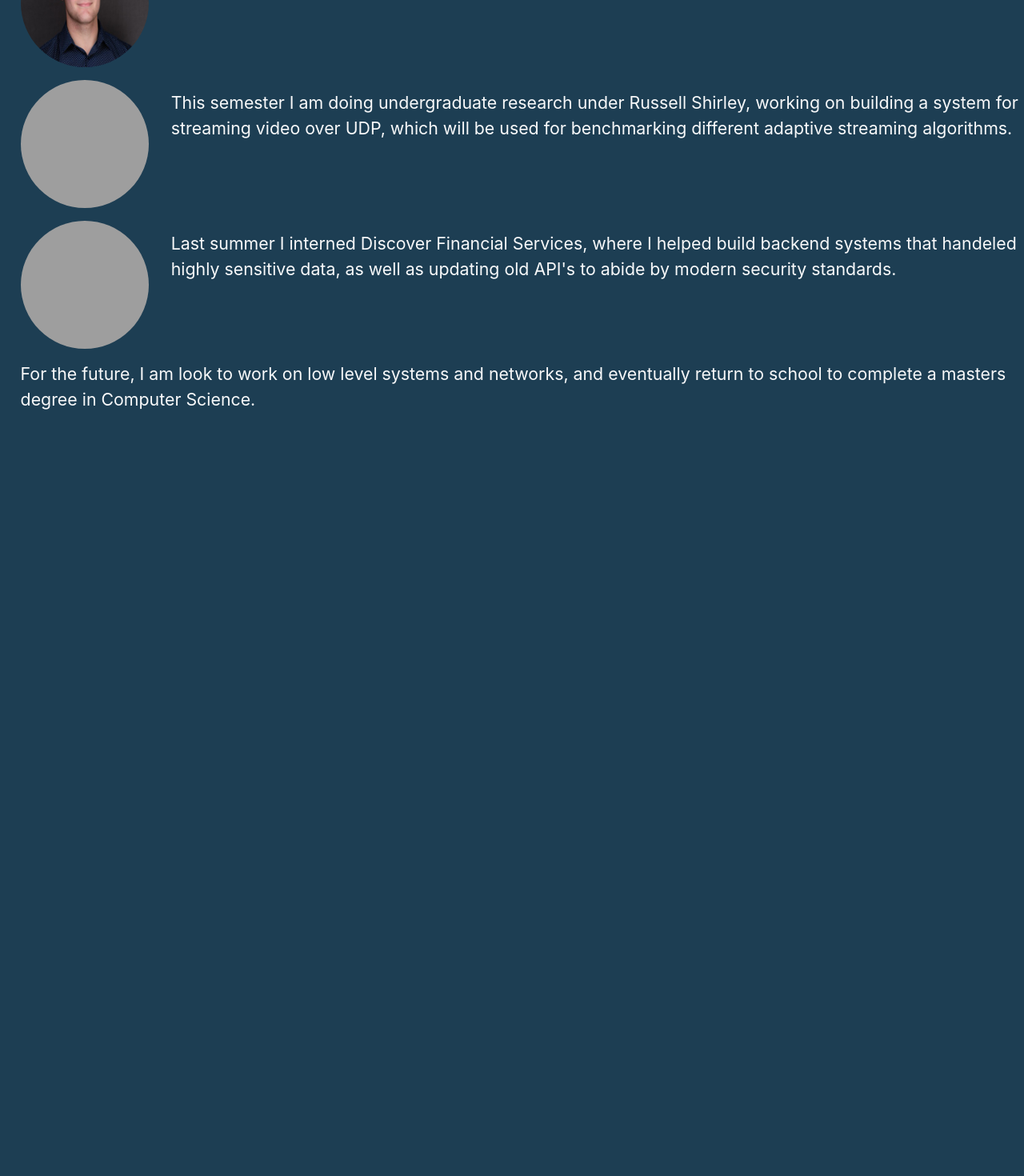
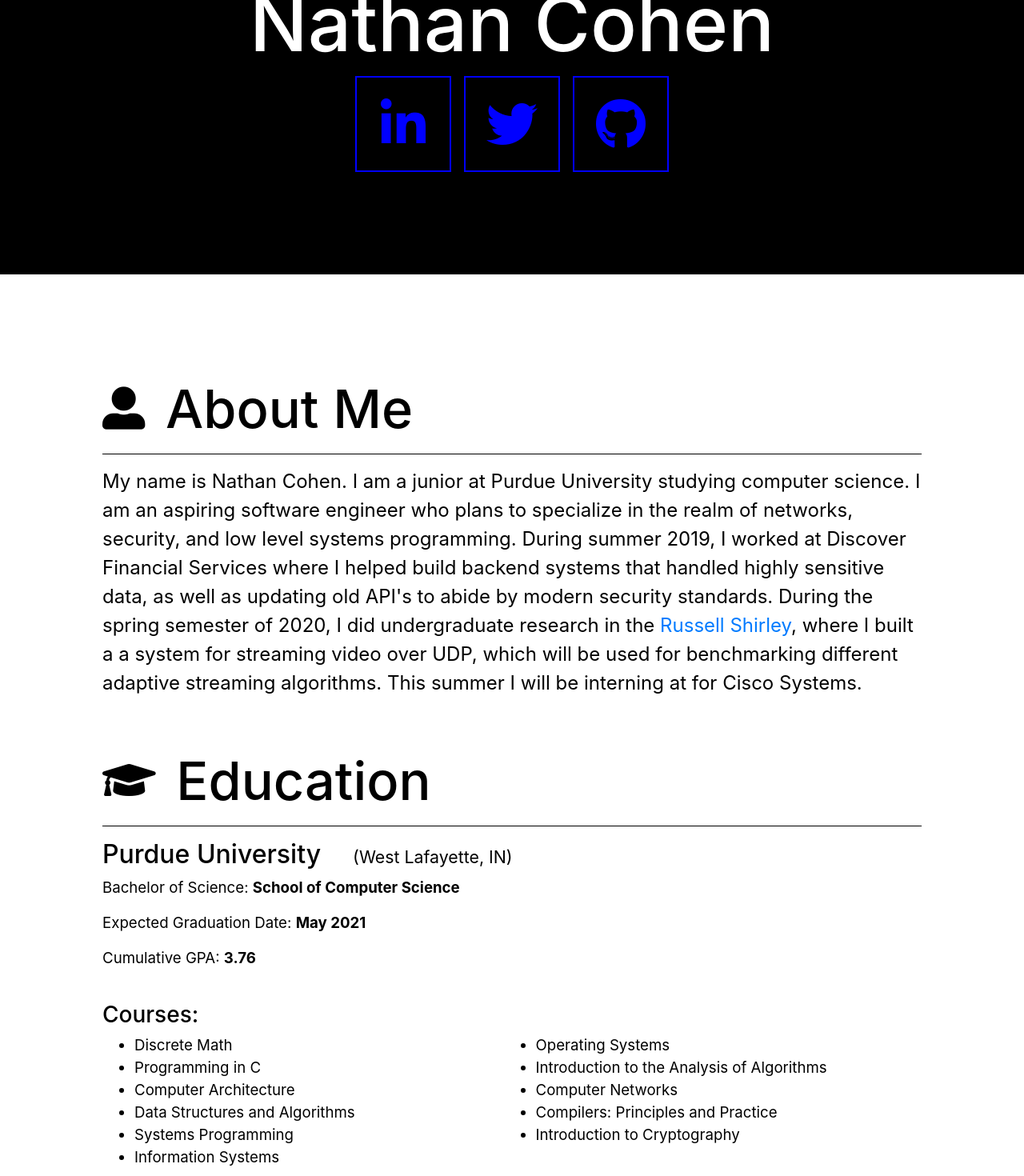
Before and after one commit to najaco/personal-website, a React (Create React App) app: page /#/about-me in a window 1280 px wide. Shown: the part 220-1690 px from the top of the page at 80% size. Before the commit the page ends 800 px from the top, so only its background shows below. Built offline with nearby package versions, Linux system fonts and the light colour scheme; grey boxes are pictures that could not be loaded.

Commit message:
Reformatted Website

```diff
--- a/src/App.js
+++ b/src/App.js
@@ -21,7 +21,7 @@ function App() {
     <Helmet>
         <title>{TITLE}</title>
     </Helmet>
-      <HashRouter>
+      {/* <HashRouter>
         <div className="TopNavigationBar">
           <Navbar bg="light" variant="light" stickey="top">
             <Navbar.Brand href={toRoute("/")}>Nathan Cohen</Navbar.Brand>
@@ -31,7 +31,7 @@ function App() {
               <Nav.Link href={toRoute("/about-me")}>About Me</Nav.Link>
               <Nav.Link href={toRoute("/education")}>Education</Nav.Link>
               {/* <Nav.Link href={toRoute("/projects")}>Projects</Nav.Link> */}
-              <Nav.Link href={Resume}>Résumé</Nav.Link>
+              {/* <Nav.Link href={Resume}>Résumé</Nav.Link>
             </Nav>
             </Navbar.Collapse>
           </Navbar>
@@ -43,7 +43,11 @@ function App() {
           <Route path="/education" component={Education} />
           <Route path="/projects" component={Projects} />
         </Switch>
-      </HashRouter>
+      </HashRouter> */}
+      <Home/>
+      <About/>
+      <Education/>
+      <Projects/>
     </div>
   );
 }
--- a/src/index.css
+++ b/src/index.css
@@ -5,8 +5,8 @@ body {
     sans-serif;
   -webkit-font-smoothing: antialiased;
   -moz-osx-font-smoothing: grayscale;
-  background-color: #1d3e53;
-
+  /* background-color: #1d3e53; */
+background-color: white;
 }
 
 code {
--- a/src/pages/AboutMe.js
+++ b/src/pages/AboutMe.js
@@ -1,56 +1,25 @@
-import React from "react";
-import Image from "react-bootstrap/Image";
-import "./Page.css";
-const ProfilePic = require("../assets/profile_pic_resize.png");
-const PurduePic = "https://2jsqmx3urpic3hm7hj2c4vvi-wpengine.netdna-ssl.com/files/purdue-logo.png"
-const DiscoverPic = "https://nmgprod.s3.amazonaws.com/media/editorial/2019/06/17/discover.png"
+import './Page.css';
+
+import React from 'react';
+import Image from 'react-bootstrap/Image';
+import SectionTitle from "./SectionTitle";
+
+const ProfilePic = require('../assets/profile_pic_resize.png');
 function About() {
   return (
-    <div className="Page">
-      <h1>About Me</h1>
-      {/* <Image src={ProfilePic} roundedCircle />
-      <p>
-        I am a junior at Purdue University,
-        majoring in computer science and minoring in entrepreneurship My
-        concentrations include systems, security, and databases.
-      </p> */}
-      {aboutMeSection(
-        ProfilePic,
-        "I am a junior at Purdue University, majoring in computer science and minoring in entrepreneurship. My concentrations include systems, security, and databases."
-      )}
-      {/* <p>
-        This semester I am doing undergraduate research under Russell Shirley,
-        working on building a system for streaming video over UDP, which will be
-        used for benchmarking different adaptive streaming algorithms.
-      </p> */}
-      {aboutMeSection(PurduePic, " This semester I am doing undergraduate research under Russell Shirley, working on building a system for streaming video over UDP, which will be used for benchmarking different adaptive streaming algorithms.")}
-      {/* <p>
-        Last summer I interned Discover Financial Services, where I helped build
-        backend systems that handeled highly sensitive data, as well as updating
-        old API's to abide by modern security standards.
-      </p> */}
-      {aboutMeSection(DiscoverPic, "Last summer I interned Discover Financial Services, where I helped build backend systems that handeled highly sensitive data, as well as updating old API's to abide by modern security standards.")}
-
-
-      <p className="aboutMeSectionDescription">
-        For the future, I am look to work on low level systems and networks, and
-        eventually return to school to complete a masters degree in Computer
-        Science.
-      </p>
+    <div className='Page'>
+    <SectionTitle title={"About Me"} icon_id={"fas fa-user-alt"}/>
+      <p id="about_me_text">
+          My name is Nathan Cohen. I am a junior at Purdue University studying computer science. I am an aspiring software engineer who plans to specialize in the realm of networks, security, and low level systems programming.
+          During summer 2019, I worked at Discover Financial Services where I helped build backend systems that handled highly sensitive data, as well as updating old API's to abide by modern security standards.
+          During the spring semester of 2020, I did undergraduate research in the <a href="https://engineering.purdue.edu/%7Eisl/index.htm'>Internet Systems Lab</a> under <a href='https://engineering.purdue.edu/%7Eisl/people.htm">Russell Shirley</a>,
+          where I built a a system for streaming video over UDP, which will be used for benchmarking different adaptive streaming algorithms.
+          This summer I will be interning at for Cisco Systems.
+        </p>
     </div>
   );
 }
 
-function aboutMeSection(image, text) {
-  return (
-    <div className="aboutMeSection">
-      <p className="aboutMeSectionDescription">
-        <Image src={image} roundedCircle />
-        <span>{text}</span>
-      </p>
-      <br/>
-    </div>
-  );
-}
+
 
 export default About;
--- a/src/pages/Courses.js
+++ b/src/pages/Courses.js
@@ -1,10 +1,10 @@
-import React from "react";
-import Table from "react-bootstrap/Table";
-import "./Page.css";
+import React from 'react';
+import './Page.css';
+
 
 const status = {
-  COMPLETED: "Completed",
-  IN_PROGRESS: "In Progress"
+  COMPLETED: 'Completed',
+  IN_PROGRESS: 'In Progress'
 };
 
 function Course(courseId, title, status) {
@@ -13,61 +13,30 @@ function Course(courseId, title, status) {
   this.status = status;
 }
 
-function EvaluateStatus(course) {
-  if (course.status === status.COMPLETED) {
-    return "#33ff55";
-  } else {
-    return "#f5e617";
-  }
-}
 let courses = [
-  new Course("CS18200", "Discrete Math", status.COMPLETED),
-  new Course("CS24000", "Programming in C", status.COMPLETED),
-  new Course("CS25000", "Computer Architecture", status.COMPLETED),
-  new Course("CS25100", "Data Structures and Algorithms", status.COMPLETED),
-  new Course("CS25200", "Systems Programming", status.COMPLETED),
-  new Course("CS34800", "Information Systems", status.COMPLETED),
-  new Course("CS35400", "Operating Systems", status.COMPLETED),
+  new Course('CS18200', 'Discrete Math', status.COMPLETED),
+  new Course('CS24000', 'Programming in C', status.COMPLETED),
+  new Course('CS25000', 'Computer Architecture', status.COMPLETED),
+  new Course('CS25100', 'Data Structures and Algorithms', status.COMPLETED),
+  new Course('CS25200', 'Systems Programming', status.COMPLETED),
+  new Course('CS34800', 'Information Systems', status.COMPLETED),
+  new Course('CS35400', 'Operating Systems', status.COMPLETED),
   new Course(
-    "CS38100",
-    "Introduction to the Analysis of Algorithms",
-    status.COMPLETED
-  ),
-  new Course("CS42200", "Computer Networks", status.COMPLETED),
-  new Course(
-    "CS35200",
-    "Compilers: Principles and Practice",
-    status.IN_PROGRESS
-  ),
-  new Course("CS35500", "Introduction to Cryptography", status.IN_PROGRESS)
+      'CS38100', 'Introduction to the Analysis of Algorithms',
+      status.COMPLETED),
+  new Course('CS42200', 'Computer Networks', status.COMPLETED),
+  new Course('CS35200', 'Compilers: Principles and Practice', status.COMPLETED),
+  new Course('CS35500', 'Introduction to Cryptography', status.COMPLETED)
 ];
 let courses_list = courses.map(course => (
-  <tr>
-    <td>
-      {course.courseId}
-    </td>
-    <td>{course.title}</td>
-    <td>
-      <span style={{ color: EvaluateStatus(course) }}>
-        <b>{course.status.toUpperCase()}</b>
-      </span>
-    </td>
-  </tr>
+    <li>{course.title}</li>
 ));
 
 function Courses() {
   return (
     <div className="Courses">
-      <Table responsive>
-        <thead>
-          <th>Course No.</th>
-          <th>Course Title</th>
-          <th>Status</th>
-        </thead>
-        <tbody>{courses_list}</tbody>
-      </Table>
-
-      {/* </Card> */}
+    <h3>Courses:</h3>
+      <ul id='courses_list'>{courses_list}</ul>
     </div>
   );
 }
--- a/src/pages/Education.js
+++ b/src/pages/Education.js
@@ -1,13 +1,12 @@
 import React from "react";
 import "./Page.css";
 import Courses from "./Courses"
+import SectionTitle from "./SectionTitle";
 
 function Education() {
   return (
-    <div className="Page">
-      <h1>
-        Education
-      </h1>
+    <div className="Page" id = "edu">
+    <SectionTitle title={"Education"} icon_id={"fas fa-graduation-cap"}/>
       <h2 class="inline">Purdue University</h2>
       <span class="inline" id="location">(West Lafayette, IN)</span>
       <p>Bachelor of Science: <b>School of Computer Science</b></p>
--- a/src/pages/Home.css
+++ b/src/pages/Home.css
@@ -1,24 +1,31 @@
 .Home {
     text-align: center;
-    background-color: #1d3e53;
-    margin-top: 10%;
+    background-color: black;
+    padding-top: 10%;
+    padding-bottom: 10%;
+    margin-top: 5%;
+    margin-bottom: 10%;
 }
 .Home h1{
     font-size: 72pt;
+    color: white;
 }
 .social-buttons a{
     display: inline-flex;
     font-size: 64px;
     width: 120px;
     height: 120px;
-    color: #fff;
+    color: blue;
     justify-content: center;
     align-items: center;
     position: relative;
     margin: 0 8px;
     text-decoration: none;
-    background: linear-gradient(45deg, #22a6b3, #C0C0C0);
-    border-radius: 50%;
+    /* background: linear-gradient(45deg, #22a6b3, #C0C0C0); */
+    background: black;
+    border-color: green;
+    border: 2px solid blue;
+    border-radius: 0%;
 }
 
 .social-buttons a::before{
--- a/src/pages/Page.css
+++ b/src/pages/Page.css
@@ -1,19 +1,22 @@
 .Page {
-  margin-left: 2%;
-  color: #f8f9fa;
+  margin-left: 10%;
+  margin-right: 10%;
+  margin-bottom: 5%;
+  color: black;
 }
 .Page h1 {
   font-size: 50pt;
 }
 .Page table {
-  color: #f8f9fa;
+  color: black;
 }
 
 .inline {
   display: inline-block;
 }
 #location {
-  margin-left: 30px;
+  margin-left: 40px;
+  font-size: 16pt;
 }
 
 .aboutMeSection img {
@@ -33,3 +36,30 @@
 .aboutMeSectionDescription {
   font-size: 16pt;
 }
+
+.header {
+  display: inline-block;
+  width: 100%;
+}
+.header_icon {
+  float: left;
+  font-size: 40pt;
+  margin-right: 2.5%;
+}
+.header hr {
+  border-top: 1px solid black;
+}
+
+#about_me_text {
+  font-size: 18pt;
+}
+ul#courses_list {
+  columns: 2;
+  -webkit-columns: 2;
+  -moz-columns: 2;
+  font-size: 14pt;
+}
+
+.Page#edu p{
+    font-size: 14pt;
+}
--- a/src/pages/Projects.js
+++ b/src/pages/Projects.js
@@ -1,10 +1,13 @@
 import React from "react";
 import "./Page.css";
+import SectionTitle from "./SectionTitle";
 
 function Projects() {
   return (
     <div className="Page">
-      <h1>Projects</h1>
+        <SectionTitle title={"Projects"} icon_id={"fas fa-project-diagram"}/>
+        <h2>UDP Video Stream</h2>
+        <p>Video streaming service that uses a server client model to stream video over UDP, with RDT elements when sending over frames with higher priority.</p>
     </div>
   );
 }
--- /dev/null
+++ b/src/pages/SectionTitle.js
@@ -0,0 +1,17 @@
+import React, { Component } from "react";
+
+const SectionTitle = (props) => {
+  return (
+    <div className="header">
+      <div className="header_icon">
+        <i class={props.icon_id} />
+      </div>
+      <span>
+        <h1>{props.title}</h1>
+      </span>
+      <hr/>
+    </div>
+  );
+}
+
+export default SectionTitle;
```
